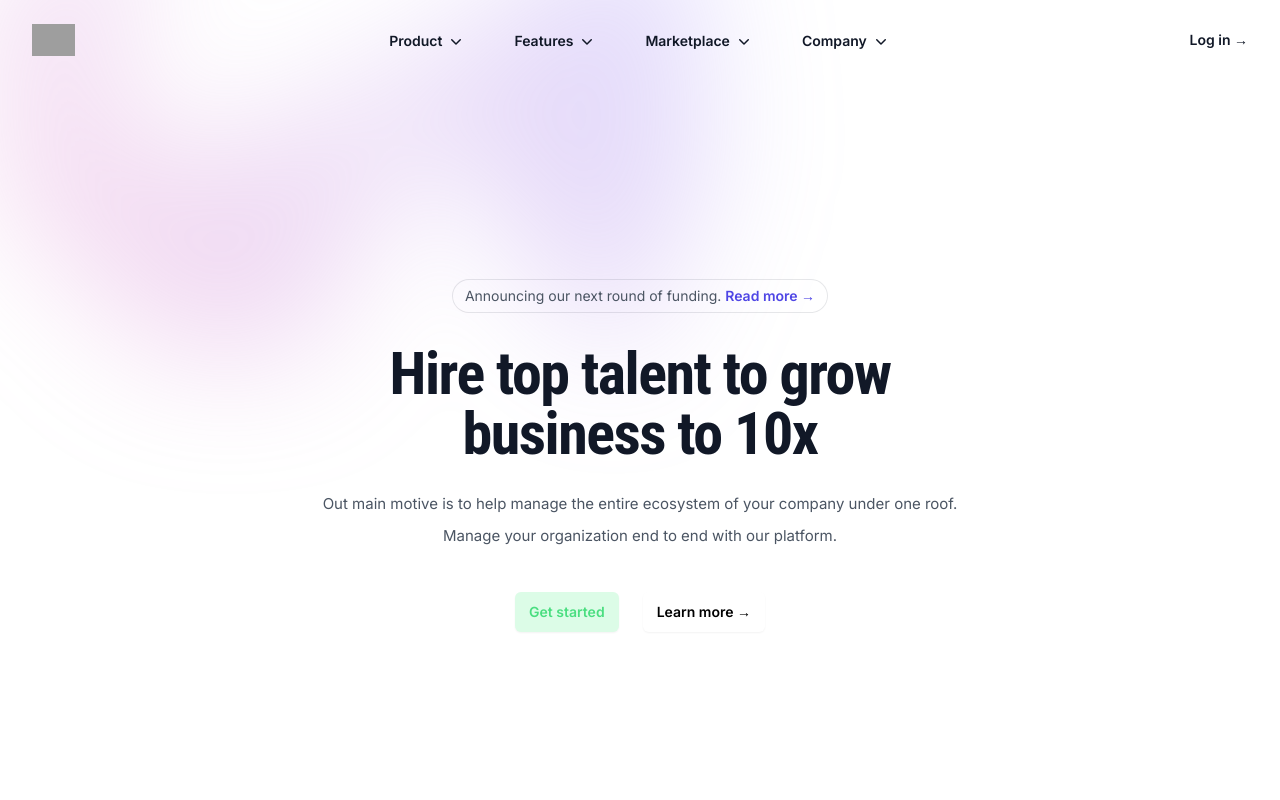
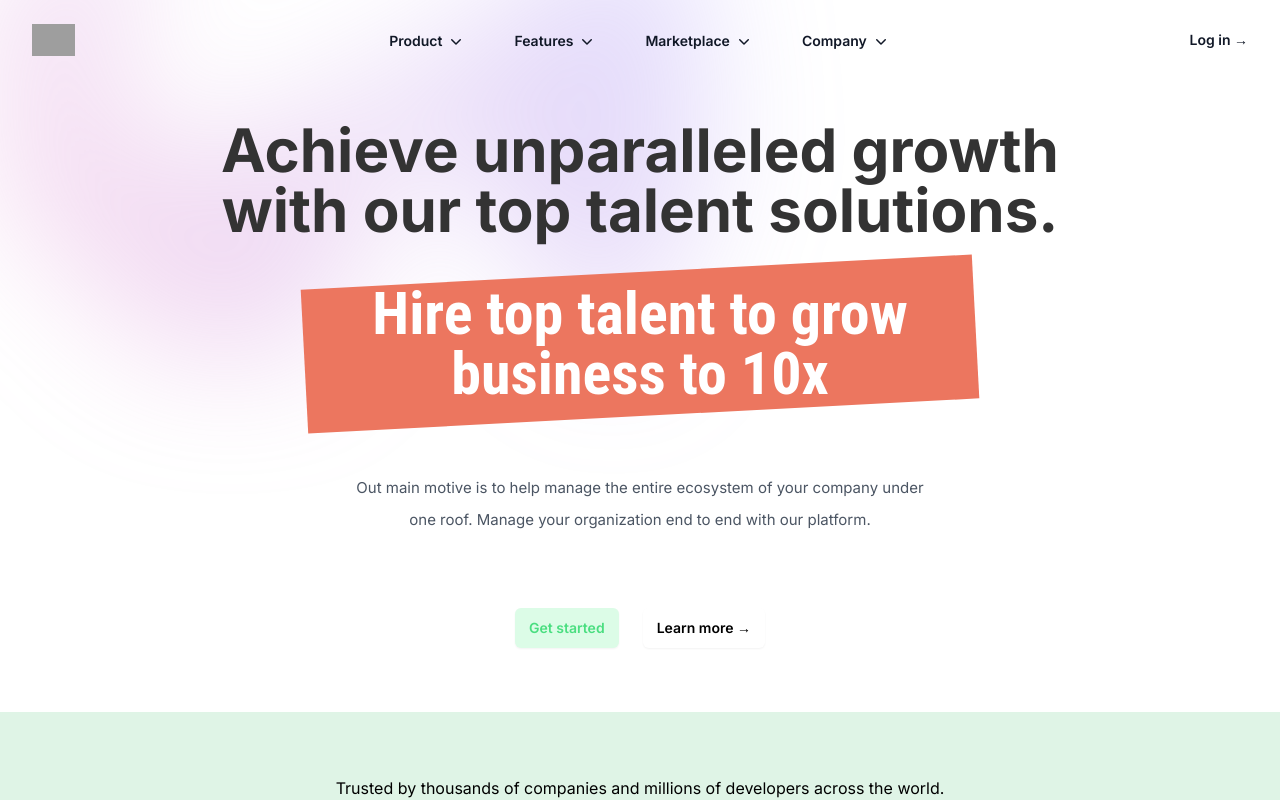
Before and after one commit to asifrahaman13/hirego_frontend, a Next.js app: page / in a window 1280 px wide. Shown: the top 800 px of the page. Built offline with nearby package versions, Linux system fonts and the light colour scheme; grey boxes are pictures that could not be loaded.

Commit message:
WIP: Improved the top banner page design

```diff
--- a/src/components/HeroSection/HeroSection.tsx
+++ b/src/components/HeroSection/HeroSection.tsx
@@ -8,7 +8,7 @@ import { Popover, Transition } from "@headlessui/react";
 import { ChevronDownIcon } from "@heroicons/react/20/solid";
 import { callsToAction, navigation } from "@/constants/static/HeroSection/HeroSectionStatic";
 import Banner from "./Banner";
-import UseCase from './UseCase';
+import UseCase from "./UseCase";
 import FooterComponent from "./FooterComponent";
 
 export default function HeroSection() {
@@ -34,7 +34,7 @@ export default function HeroSection() {
             {navigation.map((item) => (
               <>
                 <Popover className="relative">
-                  <Popover.Button className="inline-flex items-center gap-x-1 text-sm font-semibold leading-6 text-gray-900">
+                  <Popover.Button className="inline-flex outline-none items-center gap-x-1 text-sm font-semibold leading-6 text-gray-900">
                     <span>{item.name}</span>
                     <ChevronDownIcon className="h-5 w-5" aria-hidden="true" />
                   </Popover.Button>
@@ -130,21 +130,16 @@ export default function HeroSection() {
             }}
           />
         </div>
-        <div className="mx-auto max-w-2xl py-32 sm:py-48 lg:py-56">
-          <div className="hidden sm:mb-8 sm:flex sm:justify-center">
-            <div className="relative rounded-full px-3 py-1 text-sm leading-6 text-gray-600 ring-1 ring-gray-900/10 hover:ring-gray-900/20">
-              Announcing our next round of funding.{" "}
-              <a href="#" className="font-semibold text-indigo-600">
-                <span className="absolute inset-0" aria-hidden="true" />
-                Read more <span aria-hidden="true">&rarr;</span>
-              </a>
-            </div>
-          </div>
-          <div className="text-center">
-            <h1 className="text-4xl font-bold tracking-tight text-gray-900 sm:text-6xl font-sans">Hire top talent to grow business to 10x</h1>
-            <p className="mt-6 text-medium leading-8 text-gray-600">
-              Out main motive is to help manage the entire ecosystem of your company under one roof.  Manage your organization end to
-              end with our platform.
+
+        <div className="mx-auto max-w-4xl py-32 sm:py-48 lg:py-16">
+
+
+          <div className="text-center flex  flex-col items-center gap-8">
+            <h1 className="text-6xl font-bold">Achieve unparalleled growth with our top talent solutions. </h1>
+            <div className="max-w-2xl bg-Sec-Amber py-3 -rotate-3">    <h1 className="text-4xl font-bold rotate-3  text-white sm:text-6xl font-sans transform ">Hire top talent to grow business to 10x</h1></div>
+
+            <p className="max-w-xl mt-6 text-medium leading-8 text-gray-600">
+              Out main motive is to help manage the entire ecosystem of your company under one roof. Manage your organization end to end with our platform.
             </p>
             <div className="mt-10 flex items-center justify-center gap-x-6">
               <a
@@ -165,13 +160,13 @@ export default function HeroSection() {
       </div>
 
       <div>
-        <Banner/>
+        <Banner />
       </div>
       <div>
-        <UseCase/>
+        <UseCase />
       </div>
       <div>
-        <FooterComponent/>
+        <FooterComponent />
       </div>
     </div>
   );
--- a/tailwind.config.ts
+++ b/tailwind.config.ts
@@ -39,7 +39,7 @@ const config: Config = {
         "single-choice":"#FFEFCB",
         "Lt-Aqua":"#CFEDED",
         "Save-Blue":"#2B6CE1",
-        "Sec-Amber":"#E97451",
+        "Sec-Amber":"#EC765F",
         "Lt-Purple":"#E5E6FF",
         "Lime-Green":"#DFF4E6",
         "Footer-Dark":"#17222F"
```
